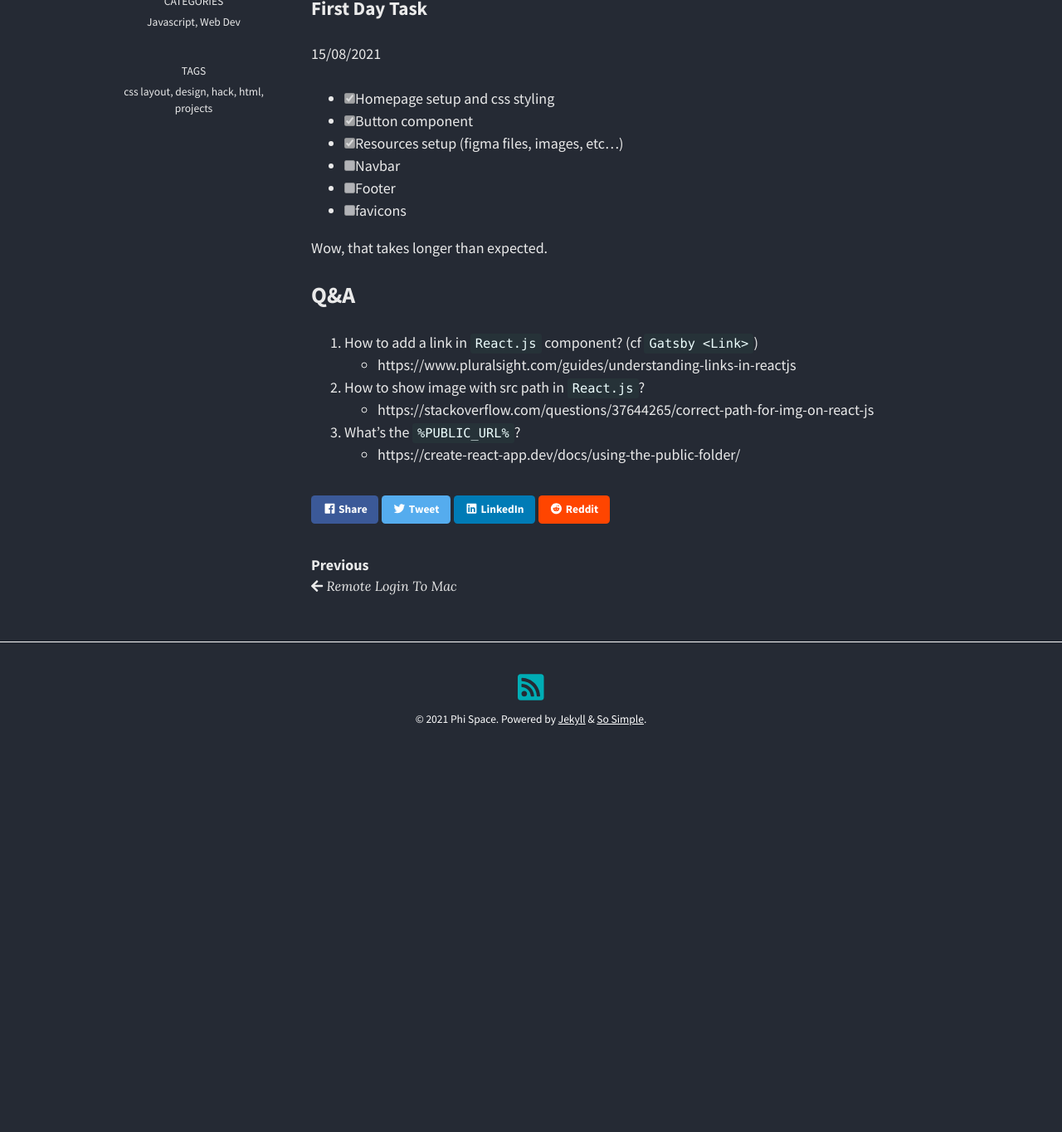
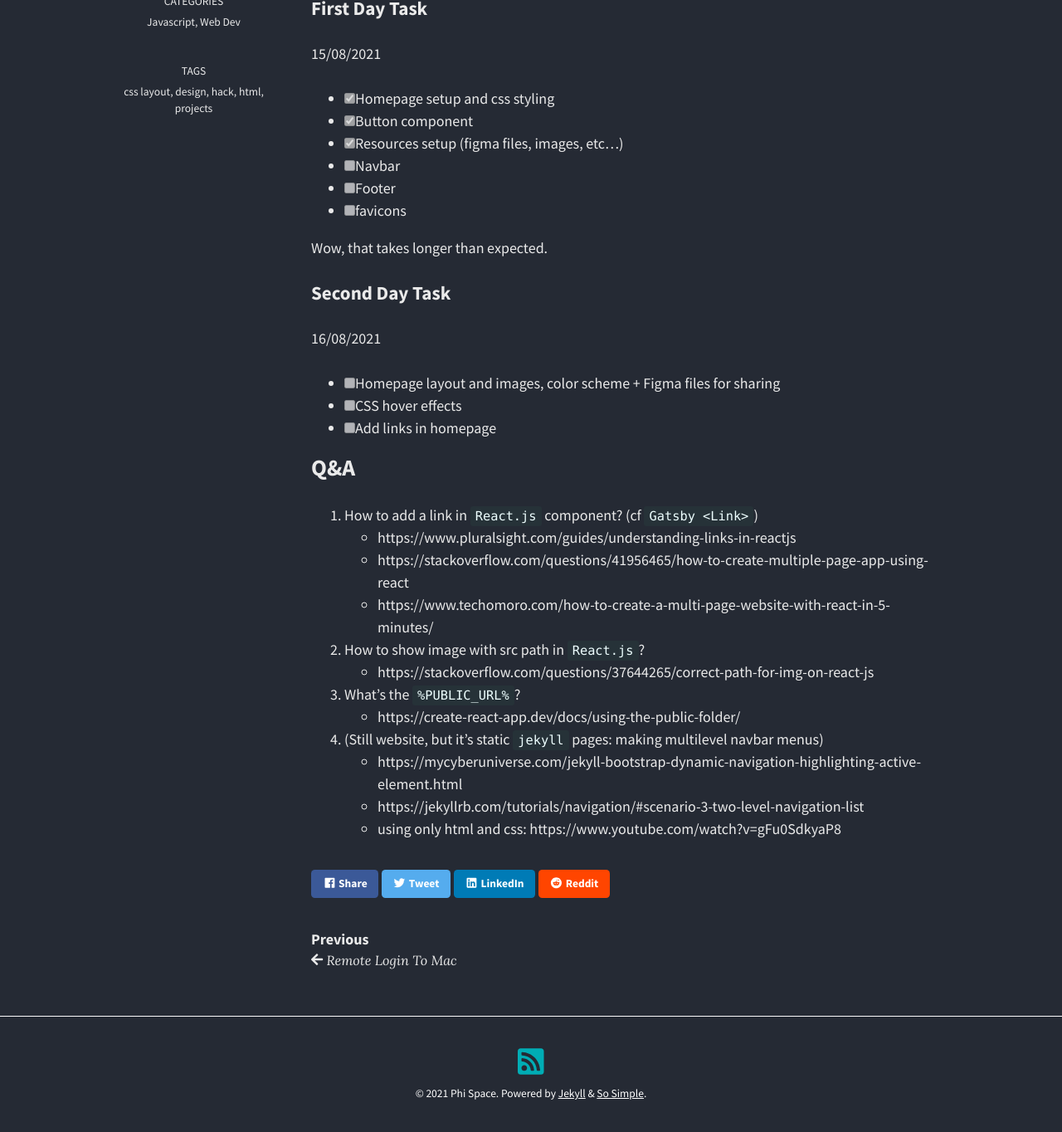
Before and after one commit to tian3rd/tian3rd.github.io, a Jekyll site: the page built from _posts/2021-08-15-React-Notes.md, in a window 1280 px wide and 1400 px high, scrolled down 730 px. Shown: the top 1364 px of the window at 83% size. Built offline with Jekyll 4.4.1, drawn with Linux system fonts in a browser that asks for light colours; nearby versions of some CDN libraries; before the commit the page ends 1680 px from its top, so only the background shows below that.

Commit message:
add second day tasks and QAs

```diff
--- a/_posts/2021-08-15-React-Notes.md
+++ b/_posts/2021-08-15-React-Notes.md
@@ -30,11 +30,25 @@ category:
 
 Wow, that takes longer than expected.
 
+### Second Day Task
+
+16/08/2021
+
+- [ ] Homepage layout and images, color scheme + Figma files for sharing
+- [ ] CSS hover effects
+- [ ] Add links in homepage
+
 ## Q&A
 
 1. How to add a link in `React.js` component? (cf `Gatsby <Link>`)
    - https://www.pluralsight.com/guides/understanding-links-in-reactjs
+   - https://stackoverflow.com/questions/41956465/how-to-create-multiple-page-app-using-react
+   - https://www.techomoro.com/how-to-create-a-multi-page-website-with-react-in-5-minutes/
 2. How to show image with src path in `React.js`?
    - https://stackoverflow.com/questions/37644265/correct-path-for-img-on-react-js
 3. What's the `%PUBLIC_URL%`?
    - https://create-react-app.dev/docs/using-the-public-folder/
+4. (Still website, but it's static `jekyll` pages: making multilevel navbar menus)
+   - https://mycyberuniverse.com/jekyll-bootstrap-dynamic-navigation-highlighting-active-element.html
+   - https://jekyllrb.com/tutorials/navigation/#scenario-3-two-level-navigation-list
+   - using only html and css: https://www.youtube.com/watch?v=gFu0SdkyaP8
```
